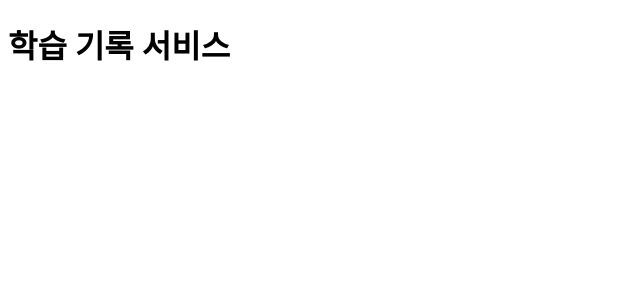
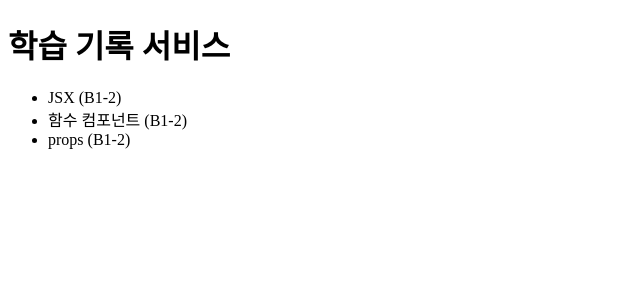
Before and after one commit to GimZiHo/codyssey_B1-2, a React (Vite) app: page / in a window 1280 px wide. Shown: the top 300 px of the page, without its empty margins (0-640 px from the left). Built offline with nearby package versions, Linux system fonts and the light colour scheme.

Commit message:
feat: 정적 학습 기록 배열 렌더링

```diff
--- a/src/pages/HomePage.jsx
+++ b/src/pages/HomePage.jsx
@@ -1,7 +1,23 @@
 import PageTitle from '../components/PageTitle.jsx';
+
+// 정적 예시 배열: 원격 조회 전까지 쓰는 학습 기록. 배열 순서가 곧 화면 순서다.
+const records = [
+  { title: 'JSX', project: 'B1-2' },
+  { title: '함수 컴포넌트', project: 'B1-2' },
+  { title: 'props', project: 'B1-2' },
+];
 
 // 함수 컴포넌트: JSX를 반환하는 대문자 이름의 함수. 홈 페이지 화면을 맡는다.
 export default function HomePage() {
   // title prop: 표시할 제목은 부모인 HomePage가 정해 PageTitle에 전달한다.
-  return <PageTitle title="학습 기록 서비스" />;
+  // 배열 렌더링: map이 기록마다 li를 만든 배열을 반환하고 React가 순서대로 그린다.
+  // key는 17단계에서 지정하므로 지금은 개발 모드 key 경고가 출력된다.
+  return (
+    <div>
+      <PageTitle title="학습 기록 서비스" />
+      <ul>
+        {records.map((record) => <li>{record.title} ({record.project})</li>)}
+      </ul>
+    </div>
+  );
 }
```
Also changed, not shown: 3 other files (tests, documents, lock files or other folders).
